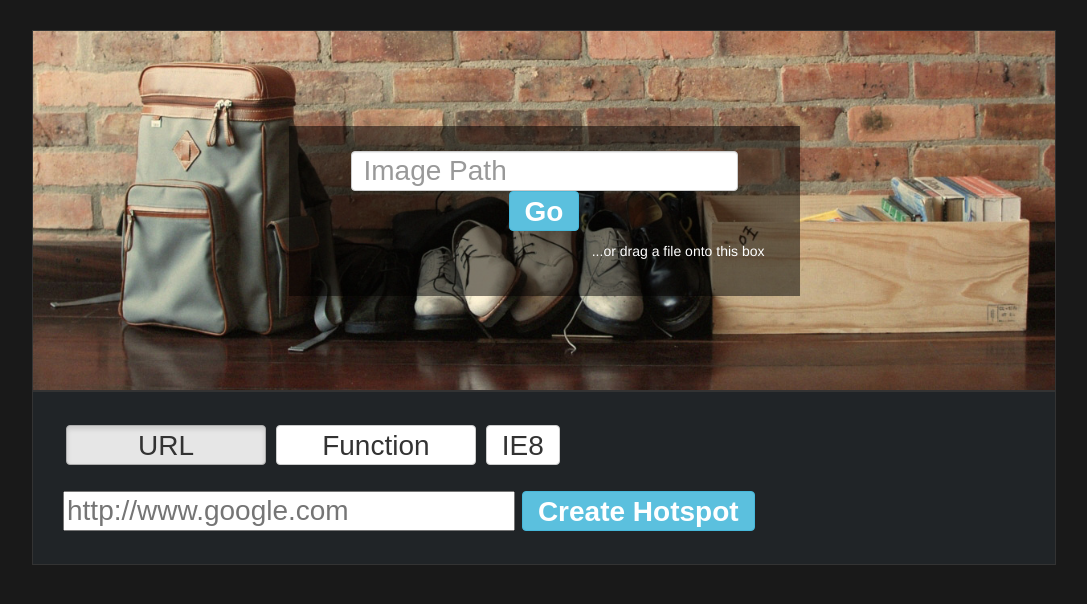
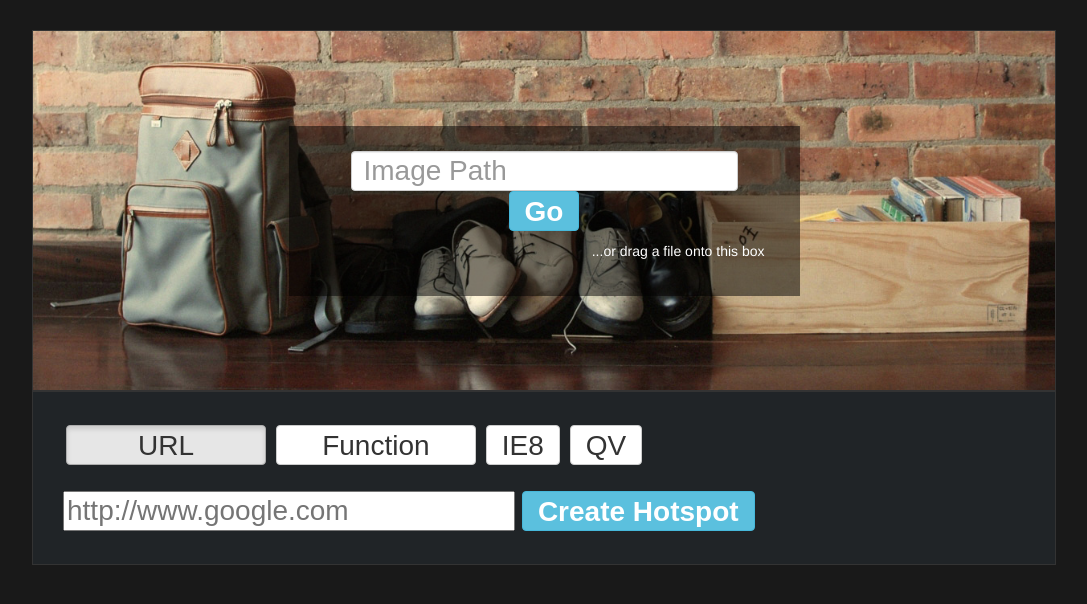
Before and after one commit to 12oss/linkresponsively, a website: page docs/index.html in a window 1280 px wide. Shown: the whole page, without its empty margins (96-1183 px from the left). Drawn offline with nearby package versions, Linux system fonts and the light colour scheme.

Commit message:
Update index.html

```diff
--- a/docs/index.html
+++ b/docs/index.html
@@ -34,6 +34,7 @@
 				<a class="btn linkType btn-default active">URL</a>
 				<a class="btn linkType btn-default">Function</a>
 				<a class="btn btn-default ie">IE8</a>
+				<a class="btn btn-default qv">QV</a>
 				<br>
 				<br>
 				<form class="form-inline" role="form" onSubmit="return false;">
```
